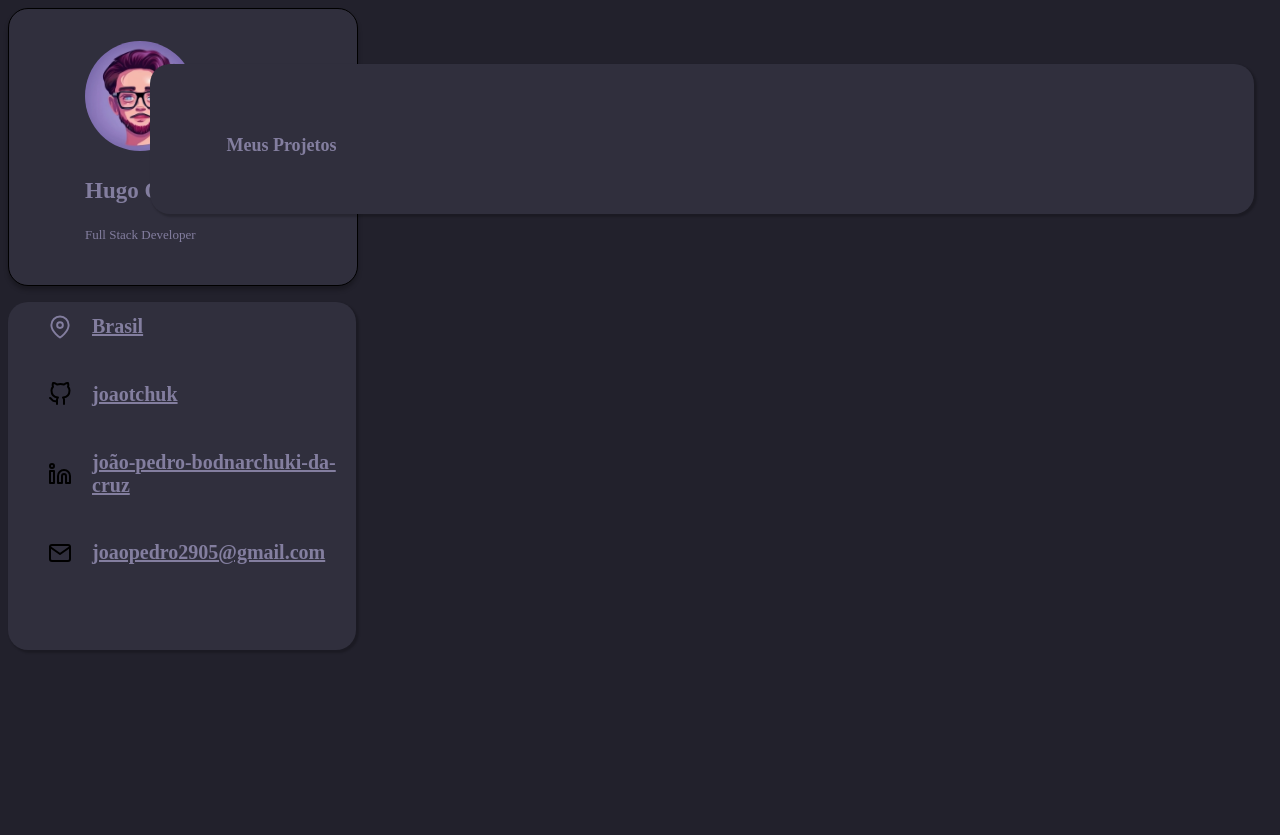
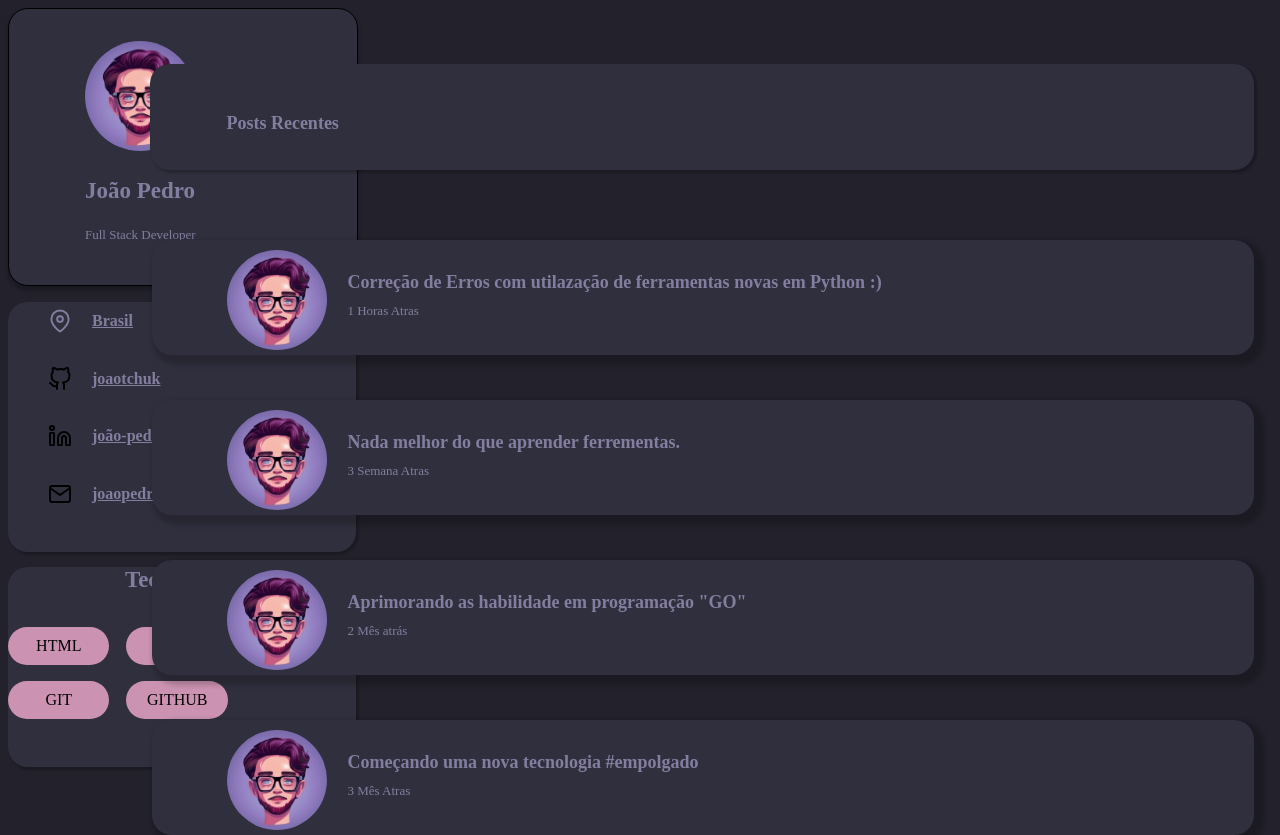
Before and after one commit to joaotchuk/portifolio, a plain HTML site: page index.html in a window 1280 px wide. Before the commit the page ends 800 px from the top, so only its background shows below. Drawn offline with Linux system fonts and the light colour scheme.

Commit message:
finalizado

```diff
--- a/index.html
+++ b/index.html
@@ -17,14 +17,14 @@
     <div id="bloco1">
         <div id="perfil">
             <img src="./assets/perfil.webp" alt="imgperfil"/>
-            <p>Hugo Oliveira</p>
+            <p>João Pedro</p>
             <h1>Full Stack Developer</h1>
         </div>
     </div>
 
     <div id="bloco2">
         <div id="meus-projetos"> <br>
-            <p>Meus Projetos</p>
+            <p>Posts Recentes</p>
         </div>
     </div>
 
@@ -48,27 +48,58 @@
         </ul>
     </div>
 
+
     <div id="tecno">
-        <ul>
-            <li></li>
-            <li></li>
-            <li></li>
-            <li></li>
-            <li></li>
+        <h1>Tecnologias</h1> <br>
 
+        <div class="wrapper">
+            <div>HTML</div>
+            <div>CSS</div>
+            <div>JAVASCRPIT</div>
+            <div>GIT</div>
+            <div>GITHUB</div>
+        </div>
+    </div>
+    <div class="container">
+        <div class="content">
+            <img src="./assets/perfil.webp" alt="imgperfil"/>
+                <div>
+                    <p>Correção de Erros com utilazação de ferramentas novas em Python :)</p>
+                    <h1>1 Horas Atras</h1>
+                </div>
+        </div>
+    </div>
 
+    <div class="container1">
+        <div class="content">
+            <img src="./assets/perfil.webp" alt="imgperfil"/>
+                <div>
+                    <p>Nada melhor do que aprender ferrementas.</p>
+                    <h1>3 Semana Atras</h1>
+                </div>
+        </div>
+    </div>
 
+    <div class="container2">
+        <div class="content">
+            <img src="./assets/perfil.webp" alt="imgperfil"/>
+                <div>
+                    <p>Aprimorando as habilidade em programação "GO"</p>
+                    <h1>2 Mês atrás</h1>
+                </div>
+        </div>
+    </div>
 
+    <div class="container3">
+        <div class="content">
+            <img src="./assets/perfil.webp" alt="imgperfil"/>
+                <div>
+                    <p>Começando uma nova tecnologia #empolgado </p>
+                    <h1>3 Mês Atras</h1>
+                </div>
+        </div>
+    </div>
 
-
-        </ul>
-
-
-
-
-
-
-    </div>
 </div>
 
 </body>
--- a/style.css
+++ b/style.css
@@ -60,7 +60,7 @@ body{
     top: 8%;
     right: 2%;
     position: absolute;
-    padding: 32px 76px;
+    padding: 10px 76px;
 
 }
 
@@ -83,11 +83,13 @@ body{
 
 #bloco3 {
     width: 348px;
-    height: 348px;
+    height: 250px;
     flex-shrink: 0;
     border-radius: 20px;
     background: #302F3D;
     box-shadow: 2px 2px 2px 1px rgba(0, 0, 0, 0.20);
+     align-items: center;
+
 
 }
 
@@ -123,6 +125,7 @@ ul li a {
 ul li a h1 {
     width:250px;
     text-align: left;
+    font-size: medium;
 }
 
 ul li a img {
@@ -130,3 +133,183 @@ ul li a img {
     padding-right: 20px;
 
 }
+
+#tecno{
+    width: 348px;
+    height: 200px;
+    flex-shrink: 0;
+    border-radius: 20px;
+    background: #302F3D;
+    box-shadow: 2px 2px 2px 1px rgba(0, 0, 0, 0.20);
+}
+
+#tecno h1{
+    color: #837E9F;
+
+    font-family: Merriweather Sans;
+    font-size: 23px;
+    font-style: normal;
+    font-weight: 700;
+    line-height: normal;
+    text-align: center;
+}
+
+.wrapper {
+    display: grid;
+    grid-template-columns: repeat(3, 1fr);
+    grid-column-gap: 17px;
+    grid-row-gap: 1em;
+    border-radius: 5px;
+    box-sizing: border-box;
+    text-align: center;
+  }
+
+  .wrapper > div {
+    border-radius: 50px;
+    background-color:  #CB92B1;
+    padding: 10PX;
+    color: black;
+
+  }
+
+.container {
+
+    justify-content: center;
+    align-items: center;
+    width: 952px;
+    height: 95px;
+    flex-shrink: 0;
+    border-radius: 20px;
+    background: #302F3D;
+    box-shadow: 5px 5px 5px 5px rgba(0, 0, 0, 0.20);
+    top: 30%;
+    right: 2%;
+    position:absolute;
+    padding: 10px 75px;
+}
+
+.content {
+    display: flex; /* Para alinhar imagem e texto lado a lado */
+    align-items: center; /* Centralizar verticalmente */
+    text-align: left; /* Alinhar texto à esquerda */
+    width: 80%; /* Largura do conteúdo (ajustável conforme necessário) */
+}
+
+.content img {
+    max-width: 100px; /* Largura máxima da imagem */
+    height: auto;
+    margin-right: 20px; /* Espaço entre imagem e texto */
+    border-radius:50%;
+}
+
+.content p {
+    margin: 0 0 10px;
+
+
+    flex-shrink: 0;
+    color: #837E9F;
+    font-family: Merriweather Sans;
+    font-size: 18px;
+    font-style: normal;
+    font-weight: 700;
+    line-height: normal;
+    align-items: center;
+    display: flex;
+    text-align: center;
+
+}
+.content h1{
+    width: 128px;
+    height: 17px;
+    color: #837E9F;
+
+    font-family: Merriweather Sans;
+    font-size: 13px;
+    font-style: normal;
+    font-weight: 300;
+    line-height: normal;
+}
+
+.container1 {
+
+    justify-content: center;
+    align-items: center;
+    width: 952px;
+    height: 95px;
+    flex-shrink: 0;
+    border-radius: 20px;
+    background: #302F3D;
+    box-shadow: 5px 5px 5px 5px rgba(0, 0, 0, 0.20);
+    top: 50%;
+    right: 2%;
+    position:absolute;
+    padding: 10px 75px;
+}
+
+.container2 {
+
+    justify-content: center;
+    align-items: center;
+    width: 952px;
+    height: 95px;
+    flex-shrink: 0;
+    border-radius: 20px;
+    background: #302F3D;
+    box-shadow: 5px 5px 5px 5px rgba(0, 0, 0, 0.20);
+    top: 70%;
+    right: 2%;
+    position:absolute;
+    padding: 10px 75px;
+}
+
+.container3 {
+
+    justify-content: center;
+    align-items: center;
+    width: 952px;
+    height: 95px;
+    flex-shrink: 0;
+    border-radius: 20px;
+    background: #302F3D;
+    box-shadow: 5px 5px 5px 5px rgba(0, 0, 0, 0.20);
+    top: 90%;
+    right: 2%;
+    position:absolute;
+    padding: 10px 75px;
+}
+
+
+
+/*.container {
+    display: flex;
+    justify-content:center;
+    align-items:center;
+    height: 300px; /* Altura do bloco *
+    border: 1px solid #ccc; /* Borda para visualização *
+    width: 952px;
+    height: 95px;
+    flex-shrink: 0;
+    border-radius: 20px;
+    background: #302F3D;
+    box-shadow: 2px 2px 2px 1px rgba(0, 0, 0, 0.20);
+    top: 30%;
+    right: 2%;
+    position:absolute;
+    padding: 50px 76px;
+
+}
+
+.content {
+    text-align: center;
+}
+
+.content img {
+    max-width: 100%;
+    height: auto;
+    display: block;
+    margin: 0 auto 20px; /* Margem inferior para separar imagem do texto *
+    width: 80px;
+    border-radius:50%;
+}
+.content p {
+    */
```
